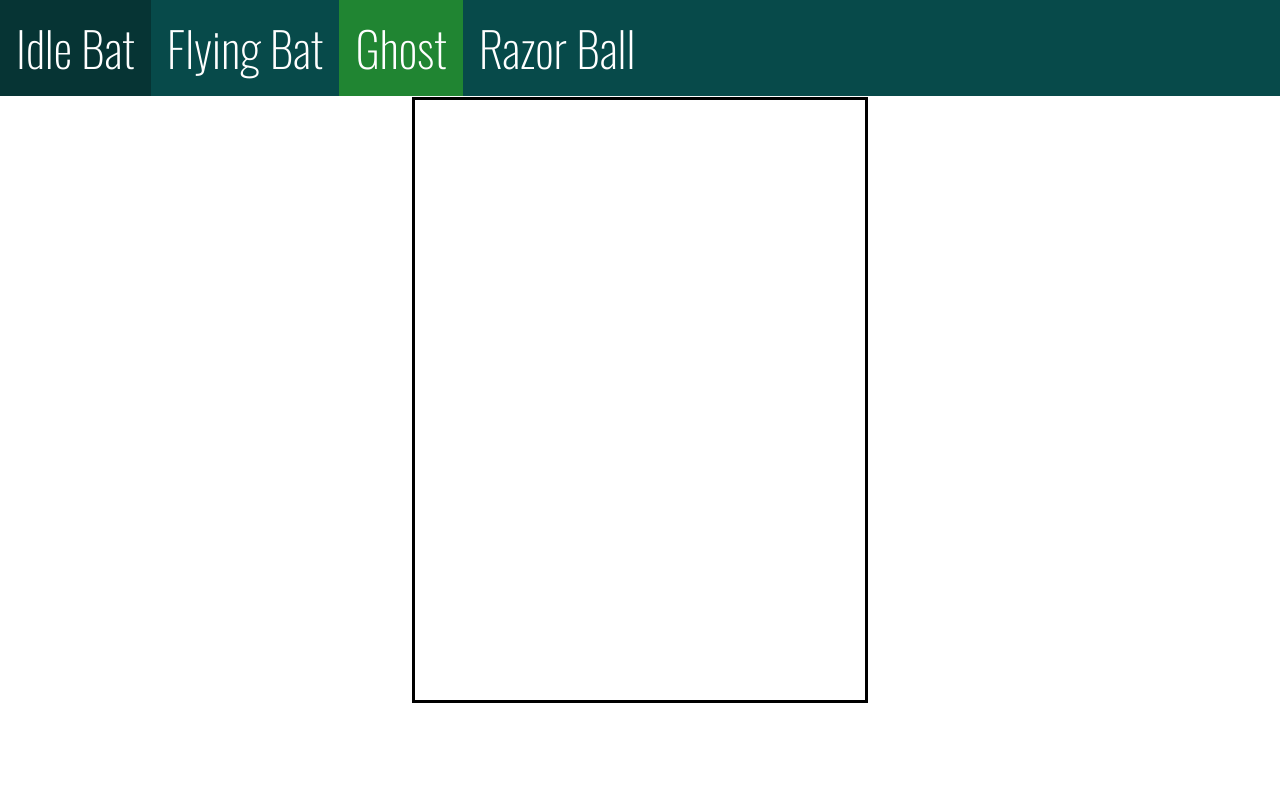
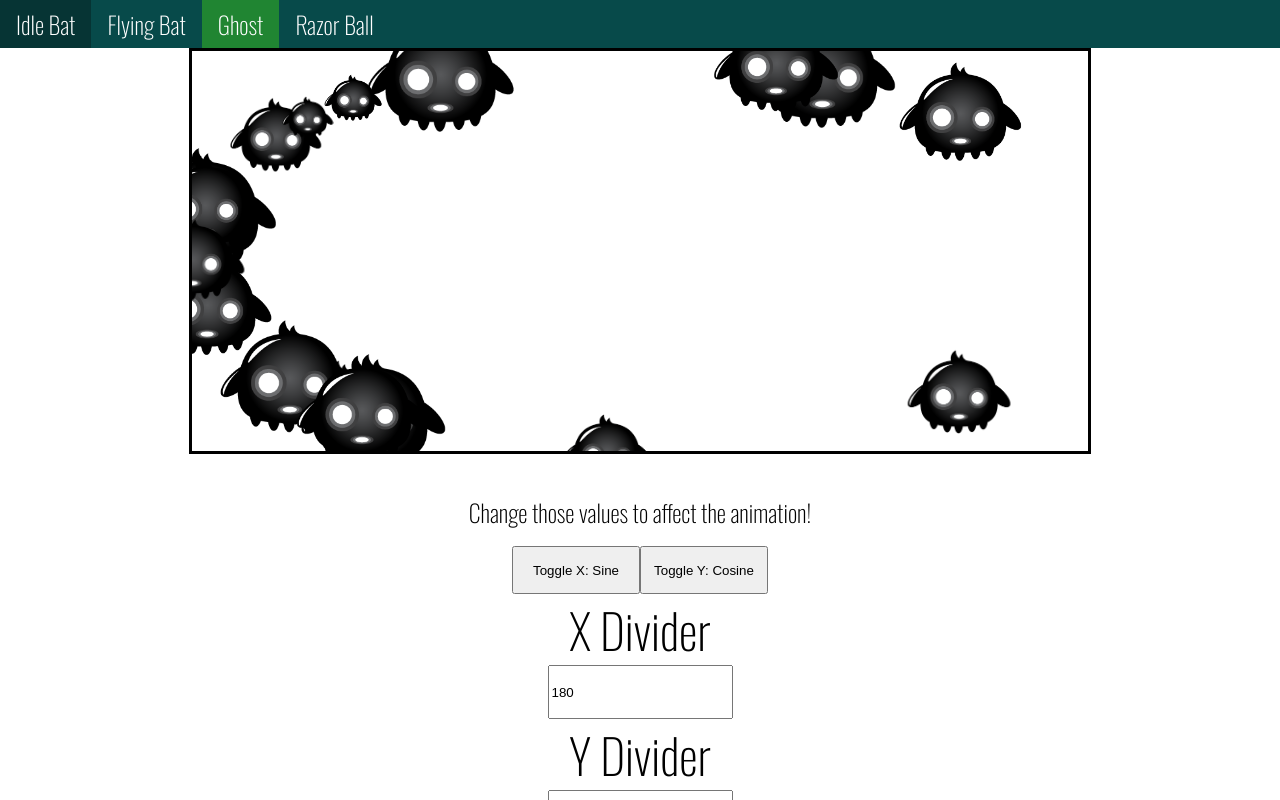
Before and after one commit to minemisPL/Js-Movement-Patterns, a plain HTML site: page index.html in a window 1280 px wide. Both pictures are taken after a click on the item "Ghost". Shown: the top 800 px of the page. Drawn offline with nearby package versions, Linux system fonts and the light colour scheme.

Commit message:
Add two more animations Add GhostController.js Add publication adjustments

```diff
--- a/index.html
+++ b/index.html
@@ -20,6 +20,22 @@
 
     <canvas id="canvas1"></canvas>
 
+
+    <div id="ghostControls" class="invisible">
+        <p class="changeValuesLabel">Change those values to affect the animation!</p>
+        <div id="reverseMovement">
+            <input id="toggleX" type="button" value="Toggle X: Sine">
+            <input id="toggleY" type="button" value="Toggle Y: Cosine">
+        </div>
+
+        <label for="xDivider">X Divider</label>
+        <input type="number" name="xDivider" id="xDivider" value="180">
+        <label for="yDivider">Y Divider</label>
+        <input type="number" name="yDivider" id="yDivider" value="180">
+    </div>
+
+    <footer>Mateusz Minemis Dąbrowski 2022</footer>
+
     <script type="module" src="script/main.js"></script>
 </body>
 </html>
--- a/script/Enemy.js
+++ b/script/Enemy.js
@@ -2,7 +2,7 @@ export class Enemy {
     frame = 0
     frameNumber = 0
 
-    constructor(image, framesQuantity, staggerFrames, initialX, initialY, width, height, scale, speedModifier) {
+    constructor(image, framesQuantity, staggerFrames, initialX, initialY, width, height, scale, speedModifier, angleSpeed, curve, interval) {
         this._staggerFrames = staggerFrames
         this._image = image
         this._scale = scale
@@ -12,16 +12,38 @@ export class Enemy {
         this._width = width
         this._height = height
         this._speedModifier = speedModifier
+        this._angleSpeed = angleSpeed
+        this._curve = curve
+        this._angle = 0
+        this._interval = interval
+        this._approachingX = this._positionX
+        this._approachingY = this._positionY
     }
 
     move(vectorX, vectorY) {
         this._positionX += vectorX * this.speedModifier
         this._positionY += vectorY * this.speedModifier
+
+        this._angle += this._angleSpeed
     }
 
     setPosition(x, y) {
         this._positionX = x
         this._positionY = y
+
+        this._angle += this._angleSpeed
+    }
+
+    setX(x) {
+        this._positionX = x
+
+        this._angle += this._angleSpeed
+    }
+
+    setY(y) {
+        this._positionY = y
+
+        this._angle += this._angleSpeed
     }
 
     moveRandom(distance) {
@@ -83,4 +105,32 @@ export class Enemy {
     get scale() {
         return this._scale;
     }
+
+    get angle() {
+        return this._angle;
+    }
+
+    get curve() {
+        return this._curve;
+    }
+
+    get interval() {
+        return this._interval;
+    }
+
+    get approachingX() {
+        return this._approachingX;
+    }
+
+    set approachingX(value) {
+        this._approachingX = value;
+    }
+
+    get approachingY() {
+        return this._approachingY;
+    }
+
+    set approachingY(value) {
+        this._approachingY = value;
+    }
 }
--- a/script/EnemyManager.js
+++ b/script/EnemyManager.js
@@ -16,7 +16,6 @@ class EnemyManager {
         this._enemyGroups.forEach(group => {
             if (group.id === id) {
                 foundGroup = group.enemyGroup
-                return
             }
         })
         return foundGroup
--- /dev/null
+++ b/script/GhostController.js
@@ -0,0 +1,42 @@
+class GhostController {
+    constructor() {
+        this._xSine = true
+        this._ySine = false
+        this._xDivider = 180
+        this._yDivider = 180
+    }
+
+    get xSine() {
+        return this._xSine
+    }
+
+    get ySine() {
+        return this._ySine
+    }
+
+    toggleXSine() {
+        this._xSine = !this._xSine
+    }
+
+     toggleYSine() {
+        this._ySine = !this._ySine
+    }
+
+    get xDivider() {
+        return this._xDivider;
+    }
+
+    set xDivider(value) {
+        this._xDivider = value;
+    }
+
+    get yDivider() {
+        return this._yDivider;
+    }
+
+    set yDivider(value) {
+        this._yDivider = value;
+    }
+}
+
+export const ghostController = new GhostController()
--- /dev/null
+++ b/script/animationHandler.js
@@ -0,0 +1,65 @@
+import {enemyManager} from "./EnemyManager.js";
+
+class AnimationController {
+    constructor(initialAnimation) {
+        this._currentAnimationId = initialAnimation
+        this._animationList = []
+        this._currentFrame = 0
+    }
+
+    addAnimation(animation, id) {
+        this._animationList.push({
+            animation: animation,
+            id: id
+        })
+    }
+
+    getAnimation(id) {
+        let foundAnimation = null
+
+        this._animationList.forEach(animationObj => {
+            if (animationObj.id === id) {
+                foundAnimation = animationObj.animation
+                return
+            }
+        })
+
+        return foundAnimation
+    }
+
+    nextFrame() {
+        this._currentFrame++
+    }
+
+    get currentFrame() {
+        return this._currentFrame
+    }
+
+    get currentAnimationId() {
+        return this._currentAnimationId
+    }
+
+    set currentAnimationId(animationId) {
+        this._currentAnimationId = animationId
+    }
+}
+
+export const animationController = new AnimationController("IDLE_BAT")
+
+export const animate = (ctx, config) => {
+    ctx.clearRect(0,0, config.canvasWidth, config.canvasHeight)
+
+    const animationId = animationController.currentAnimationId
+    const frame = animationController.currentFrame
+
+    const enemies = enemyManager.getEnemyGroup(animationId)
+    const animation = animationController.getAnimation(animationId)
+
+    enemies.forEach(enemy => {
+        animation(ctx, enemy, config, frame)
+    })
+
+    window.requestAnimationFrame(() => {
+        animate(ctx, config)
+    });
+}
--- a/script/animation.js
+++ b/script/animations.js
@@ -1,70 +1,7 @@
-import {enemyManager} from "./EnemyManager.js";
+import {animationController} from "./animationHandler.js";
+import {ghostController} from "./GhostController.js";
 
-class AnimationController {
-    constructor(initialAnimation) {
-        this._currentAnimationId = initialAnimation
-        this._animationList = []
-        this._currentFrame = 0
-    }
-
-    addAnimation(animation, id) {
-        this._animationList.push({
-            animation: animation,
-            id: id
-        })
-    }
-
-    getAnimation(id) {
-        let foundAnimation = null
-
-        this._animationList.forEach(animationObj => {
-            if (animationObj.id === id) {
-                foundAnimation = animationObj.animation
-                return
-            }
-        })
-
-        return foundAnimation
-    }
-
-    nextFrame() {
-        this._currentFrame++
-    }
-
-    get currentFrame() {
-        return this._currentFrame
-    }
-
-    get currentAnimationId() {
-        return this._currentAnimationId
-    }
-
-    set currentAnimationId(animationId) {
-        this._currentAnimationId = animationId
-    }
-}
-
-export const animationController = new AnimationController("IDLE_BAT")
-
-export const animate = (ctx, config) => {
-    ctx.clearRect(0,0, config.canvasWidth, config.canvasHeight)
-
-    const animationId = animationController.currentAnimationId
-    const frame = animationController.currentFrame
-
-    const enemies = enemyManager.getEnemyGroup(animationId)
-    const animation = animationController.getAnimation(animationId)
-
-    enemies.forEach(enemy => {
-        animation(ctx, enemy, config, frame)
-    })
-
-    window.requestAnimationFrame(() => {
-        animate(ctx, config)
-    });
-}
-
-const drawFlyingBat = (ctx, bat, config, frame) => {
+export const drawFlyingBat = (ctx, bat, config, frame) => {
     function correctPositionFlyingBat(enemy) {
         if (enemy.positionX < -enemy.scaledWidth) {
             enemy.setPosition(config.canvasWidth, enemy.positionY)
@@ -84,15 +21,13 @@ const drawFlyingBat = (ctx, bat, config, frame) => {
     }
 
     function moveFlyingBat(bat, frame) {
-        if (frame % 3 === 0) {
-            bat.move(-4, 0)
-        }
+        bat.move(-3, bat.curve * Math.sin(bat.angle))
     }
 
     drawEnemy(ctx, bat, config, frame, moveFlyingBat, correctPositionFlyingBat)
 }
 
-const drawIdleBat = (ctx, bat, config, frame) => {
+export const drawIdleBat = (ctx, bat, config, frame) => {
     function correctPositionIdleBat(enemy, config) {
         const rightEdgeXPosition = enemy.positionX + enemy.scaledWidth
         const downEdgeYPosition = enemy.positionY + enemy.scaledHeight
@@ -127,6 +62,59 @@ const drawIdleBat = (ctx, bat, config, frame) => {
     drawEnemy(ctx, bat, config, frame, moveIdleBat, correctPositionIdleBat)
 }
 
+export const drawGhost = (ctx, ghost, config, frame) => {
+    function correctPositionGhost(enemy, config) {}
+
+    function moveGhost(ghost, frame) {
+        if (frame % 4 === 0) {
+            const xDivider = ghostController.xDivider
+            const yDivider = ghostController.yDivider
+            const isXSine = ghostController.xSine
+            const isYSine = ghostController.ySine
+
+
+            const x = config.canvasWidth / 2 * sinOrCos(isXSine,ghost.angle * Math.PI / xDivider)
+                + config.canvasWidth / 2
+                - ghost.scaledWidth / 2
+
+            const y = config.canvasHeight / 2 * sinOrCos(isYSine,ghost.angle * Math.PI / yDivider)
+                + config.canvasHeight / 2
+                - ghost.scaledHeight / 2
+
+            ghost.setPosition(x, y)
+        }
+    }
+
+
+    drawEnemy(ctx, ghost, config, frame, moveGhost, correctPositionGhost)
+}
+
+const sinOrCos = (isSine, x) => {
+    if (isSine) {
+        return Math.sin(x)
+    }
+
+    return Math.cos(x)
+}
+
+export const drawRazorBall = (ctx, razorBall, config, frame) => {
+    function correctPositionRazorBall(enemy, config) {}
+
+    function moveRazorBall(razorBall, frame) {
+        if (frame % razorBall.interval === 0) {
+            razorBall.approachingX = Math.random() * (config.canvasWidth - razorBall.scaledWidth)
+            razorBall.approachingY = Math.random() * (config.canvasHeight - razorBall.scaledHeight)
+        }
+
+        const xDifference = razorBall.positionX - razorBall.approachingX
+        const yDifference = razorBall.positionY - razorBall.approachingY
+
+        razorBall.move(-xDifference / 50, -yDifference / 50)
+    }
+
+    drawEnemy(ctx, razorBall, config, frame, moveRazorBall, correctPositionRazorBall)
+}
+
 const drawEnemy = (ctx, enemy, config, frame, move, correction) => {
     move(enemy, frame)
     correction(enemy, config)
@@ -136,9 +124,12 @@ const drawEnemy = (ctx, enemy, config, frame, move, correction) => {
         enemy.positionX, enemy.positionY, enemy.scaledWidth, enemy.scaledHeight)
 
     enemy.nextFrame()
+    animationController.nextFrame()
 }
 
 export const animationInit = () => {
     animationController.addAnimation(drawIdleBat, "IDLE_BAT")
     animationController.addAnimation(drawFlyingBat, "FLYING_BAT")
+    animationController.addAnimation(drawGhost, "GHOST")
+    animationController.addAnimation(drawRazorBall, "RAZOR_BALL")
 }
--- a/script/data.js
+++ b/script/data.js
@@ -1,6 +1,6 @@
 export const config = {
-    canvasWidth: 450,
-    canvasHeight: 600,
+    canvasWidth: window.innerWidth * 0.7,
+    canvasHeight: window.innerHeight * 0.5,
     staggerFrames: 4,
 }
 
--- /dev/null
+++ b/script/enemyCreator.js
@@ -0,0 +1,41 @@
+import {Enemy} from "./Enemy.js";
+
+export function createEnemies (config, quantity, enemyData, angleSpeed, curve, angleOffset, curveOffset) {
+    const enemies = [];
+
+    angleSpeed = correctIfUndefined(angleSpeed)
+    curve = correctIfUndefined(curve)
+    angleOffset = correctIfUndefined(angleOffset)
+    curveOffset = correctIfUndefined(curveOffset)
+
+
+    for (let i = 0; i < quantity; i++) {
+        const speed = Math.random() * 1.5 + 1
+        const scale = Math.random() * 0.5 + 0.2
+
+        enemies.push(new Enemy(
+            enemyData.image,
+            enemyData.framesQuantity,
+            3,
+            Math.random() * (config.canvasWidth- enemyData.spriteWidth * scale),
+            Math.random() * (config.canvasHeight- enemyData.spriteHeight * scale),
+            enemyData.spriteWidth,
+            enemyData.spriteHeight,
+            scale,
+            speed,
+            Math.random() * angleSpeed + angleOffset,
+            Math.random() * curve + curveOffset,
+            Math.floor(Math.random() * 200 + 50)
+        ))
+    }
+
+    return enemies
+}
+
+const correctIfUndefined = (variable) => {
+    if (variable === undefined) {
+        return 0
+    }
+
+    return variable
+}
--- a/script/initConfig.js
+++ b/script/initConfig.js
@@ -1,5 +1,6 @@
-import {animationController} from "./animation.js";
+import {animationController} from "./animationHandler.js";
 import {enemyManager} from "./EnemyManager.js";
+import {ghostController} from "./GhostController.js";
 
 export const buttonInit = (buttonData) => {
 
@@ -9,6 +10,14 @@ export const buttonInit = (buttonData) => {
 
             buttonObj.button.classList.add("chosen")
 
+            const ghostControlDiv =  document.getElementById("ghostControls")
+
+            if (buttonObj.id === "GHOST") {
+                ghostControlDiv.classList.remove("invisible")
+            } else {
+                ghostControlDiv.classList.add("invisible")
+            }
+
             animationController.currentAnimationId = buttonObj.id
         })
     })
@@ -16,6 +25,7 @@ export const buttonInit = (buttonData) => {
 
 export const canvasConfig = (canvas, config) => {
     canvas.style.height = config.canvasHeight + "px"
+    canvas.style.width = config.canvasWidth + "px"
     canvas.width = config.canvasWidth
     canvas.height = config.canvasHeight
 }
@@ -31,3 +41,35 @@ const removeClass = (buttons, className) => {
         buttonObj.button.classList.remove(className)
     })
 }
+
+export const toggleButtonsInit = (toggleXBtn, toggleYBtn) => {
+    toggleXBtn.addEventListener("click", () => {
+        ghostController.toggleXSine()
+        if (toggleXBtn.value.includes("Cosine")) {
+            toggleXBtn.value = "Toggle X: Sine"
+        } else {
+            toggleXBtn.value = "Toggle X: Cosine"
+        }
+    })
+
+    toggleYBtn.addEventListener("click", () => {
+        ghostController.toggleYSine()
+        if (toggleYBtn.value.includes("Cosine")) {
+            toggleYBtn.value = "Toggle Y: Sine"
+        } else {
+            toggleYBtn.value = "Toggle Y: Cosine"
+        }
+    })
+}
+
+export const xDividerInit = (xDividerInput) => {
+    xDividerInput.addEventListener("change", () => {
+        ghostController.xDivider = xDividerInput.value
+    })
+}
+
+export const yDividerInit = (yDividerInput) => {
+    yDividerInput.addEventListener("change", () => {
+        ghostController.yDivider = yDividerInput.value
+    })
+}
--- a/script/main.js
+++ b/script/main.js
@@ -1,9 +1,10 @@
 /** @type {HTMLCanvasElement} */
 import {config} from "./data.js";
-import {Enemy} from "./Enemy.js";
 import {enemiesData} from "./data.js";
-import {buttonInit, canvasConfig, enemyInit} from "./initConfig.js";
-import {animate, animationInit} from "./animation.js";
+import {buttonInit, canvasConfig, enemyInit, toggleButtonsInit, xDividerInit, yDividerInit} from "./initConfig.js";
+import {animate} from "./animationHandler.js";
+import {animationInit} from "./animations.js";
+import {createEnemies} from "./enemyCreator.js";
 
 const canvas = document.getElementById('canvas1')
 const ctx = canvas.getContext('2d')
@@ -13,30 +14,13 @@ const flyingBtn = document.getElementById("flyingBatBtn")
 const ghostBtn = document.getElementById("ghostBtn")
 const razorBtn = document.getElementById("razorBallBtn")
 
-const createEnemies = (quantity, enemyData) => {
-    const enemies = [];
+const toggleXBtn = document.getElementById("toggleX")
+const toggleYBtn = document.getElementById("toggleY")
 
-    for (let i = 0; i < quantity; i++) {
-        const speed = Math.random() * 1.5 + 1
-        const scale = Math.random() * 0.5 + 0.2
+const xDividerInput = document.getElementById("xDivider")
+const yDividerInput = document.getElementById("yDivider")
 
-        enemies.push(new Enemy(
-            enemyData.image,
-            enemyData.framesQuantity,
-            3,
-            Math.random() * (config.canvasWidth- enemyData.spriteWidth * scale),
-            Math.random() * (config.canvasHeight- enemyData.spriteHeight * scale),
-            enemyData.spriteWidth,
-            enemyData.spriteHeight,
-            scale,
-            speed
-        ))
-    }
-
-    return enemies
-}
-
-const buttons = [
+const changeAnimationButtons = [
     {
         id: "IDLE_BAT",
         button: idleBtn,
@@ -58,25 +42,28 @@ const buttons = [
 const enemyGroups = [
     {
         id: "IDLE_BAT",
-        enemyGroup: createEnemies(20, enemiesData[0])
+        enemyGroup: createEnemies(config, 20, enemiesData[0])
     },
     {
         id: "FLYING_BAT",
-        enemyGroup: createEnemies(20, enemiesData[1])
+        enemyGroup: createEnemies(config,20, enemiesData[1], 0.2, 5)
     },
     {
         id: "GHOST",
-        enemyGroup: createEnemies(20, enemiesData[2])
+        enemyGroup: createEnemies(config,20, enemiesData[2], 2, 150, 0.5, 50)
     },
     {
         id: "RAZOR_BALL",
-        enemyGroup: createEnemies(20, enemiesData[3])
+        enemyGroup: createEnemies(config,20, enemiesData[3])
     },
 ]
 
 canvasConfig(canvas, config)
-buttonInit(buttons)
+buttonInit(changeAnimationButtons)
 enemyInit(enemyGroups)
 animationInit()
+toggleButtonsInit(toggleXBtn, toggleYBtn)
+xDividerInit(xDividerInput)
+yDividerInit(yDividerInput)
 
 animate(ctx, config);
--- a/style.css
+++ b/style.css
@@ -1,20 +1,23 @@
-* {
+body {
     margin: 0;
+    display: flex;
+    min-height: 100vh;
+    flex-direction: column;
+    max-width: 100%;
+    overflow-x: hidden;
 }
 
 #canvas1 {
-    position: absolute;
+    display: flex;
+    margin: auto;
     border: 3px solid black;
-    top: 50%;
-    left: 50%;
-    transform: translate(-50%, -50%);
     width: 450px;
 }
 
 ul {
     font-family: 'Oswald', sans-serif;
     display: flex;
-    font-size: min(6vh, 6vw);
+    font-size: min(3vh, 6vw);
     text-align: left;
     list-style-type: none;
     margin: 0;
@@ -44,3 +47,49 @@ li:hover {
 .chosen:hover {
     background-color: #208532;
 }
+
+#ghostControls {
+    display: flex;
+    flex: 1;
+    flex-direction: column;
+    width: 30%;
+    margin: 1rem auto;
+    font-family: 'Oswald', sans-serif;
+    font-size: min(6vh, 6vw);
+    text-align: center;
+    align-items: center;
+}
+
+#reverseMovement {
+    display: flex;
+    font-size: 1.2rem;
+    height: 3rem;
+}
+
+#reverseMovement > input {
+    width: max(10vw, 7rem);
+}
+
+#xDivider, #yDivider {
+    height: 3rem;
+}
+
+.changeValuesLabel {
+    font-size: 1.5rem;
+    margin-bottom: 1rem;
+}
+
+footer {
+    font-family: 'Oswald', sans-serif;
+    font-size: min(6vh, 6vw);
+    text-align: center;
+    height: 5rem;
+    margin-top: 1rem;
+    background-color: #074a4a;
+    color: white;
+    margin-bottom: 0;
+}
+
+.invisible {
+    visibility: hidden;
+}
```
